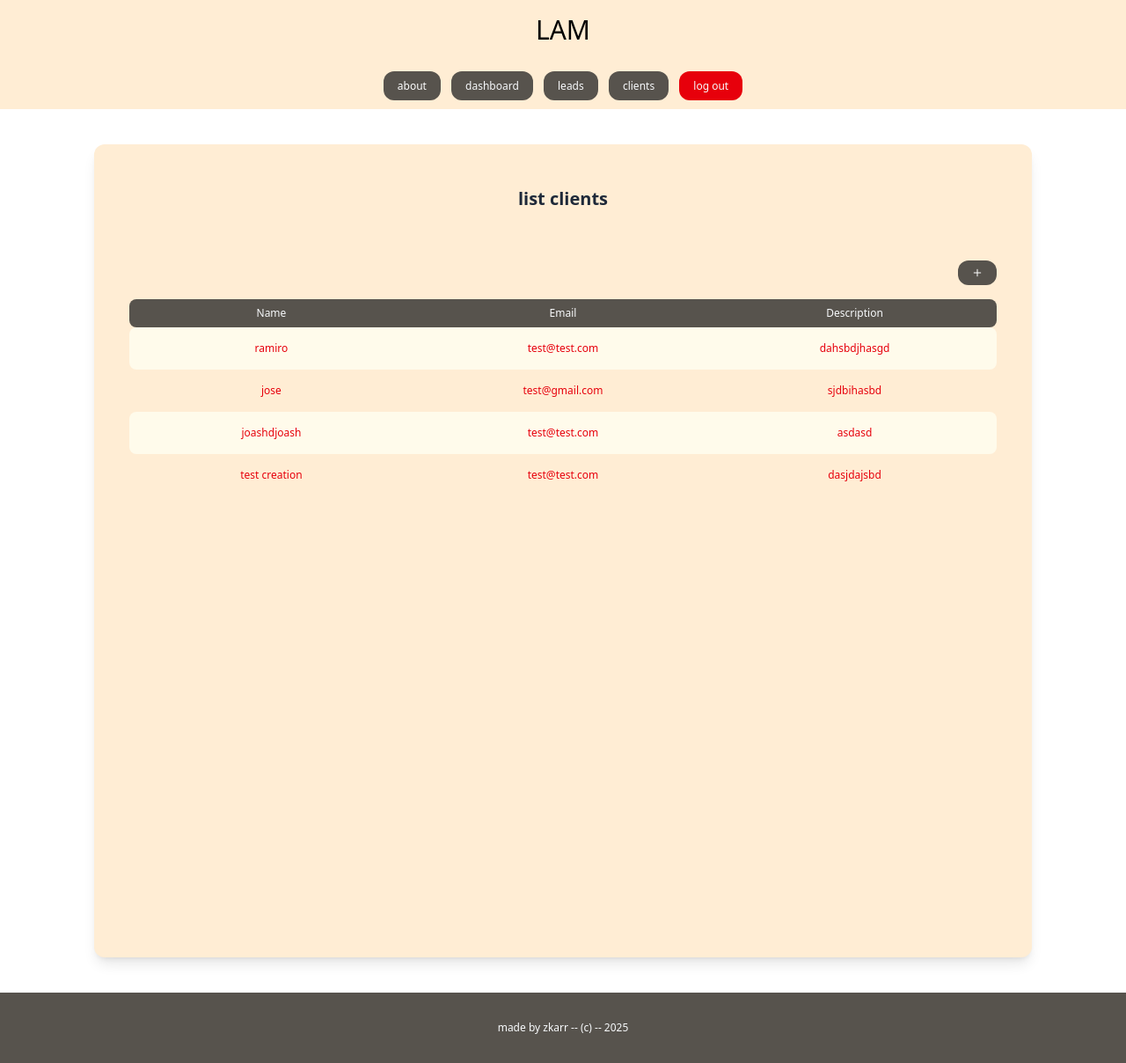
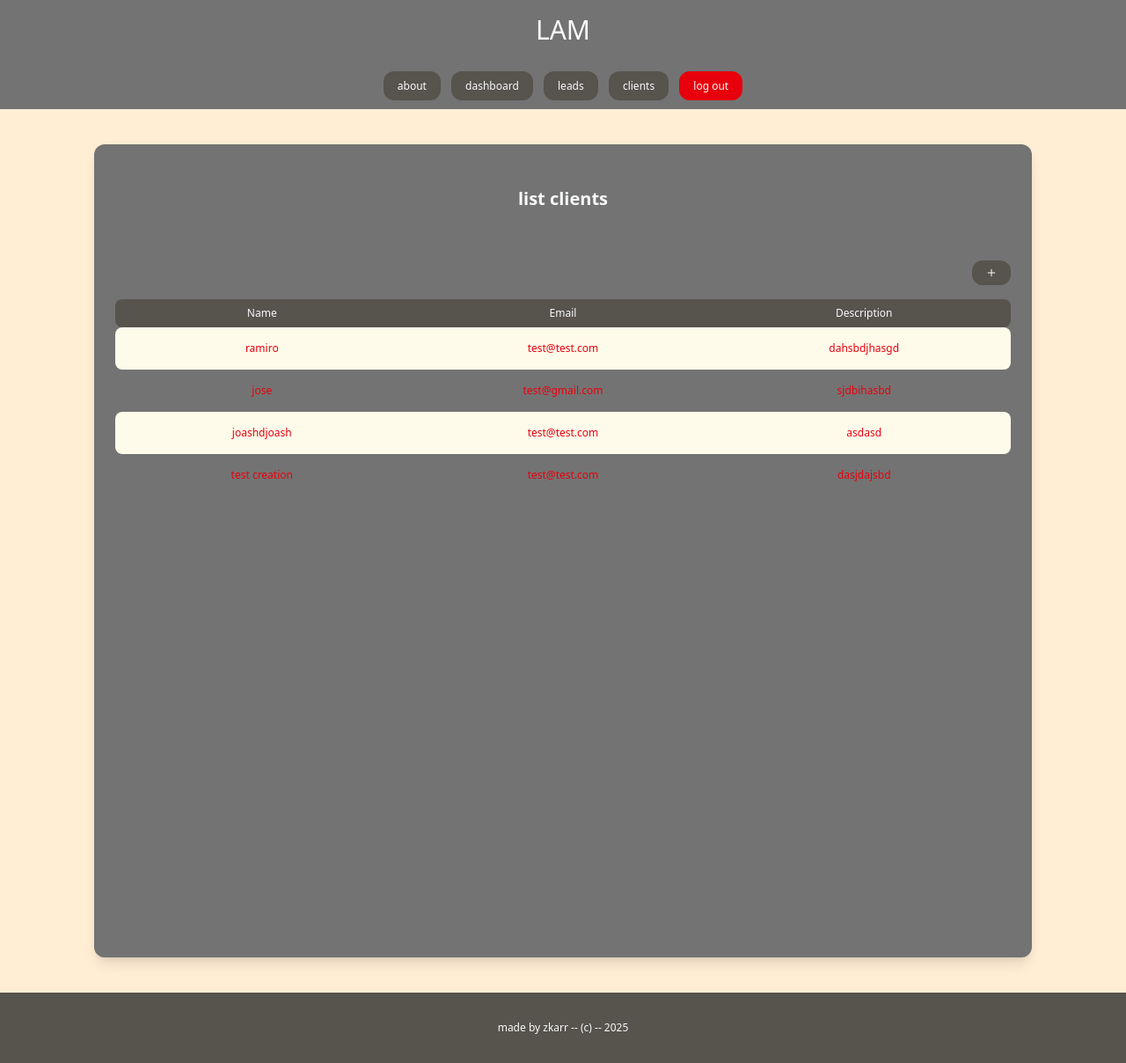
Before and after one commit to Daniel-Cervera/django, a Django app: page /dashboard/clients/ in a window 1280 px wide. Shown: the whole page at 88% size. Run offline with Django 5.2, Linux system fonts and the light colour scheme; a user stored in the database is signed in; data comes from the database, SQL or seed files in the repository.

Commit message:
change the color of some divs and buttons in base.html and clients_list.html

```diff
--- a/mysite/client/templates/client/clients_list.html
+++ b/mysite/client/templates/client/clients_list.html
@@ -3,10 +3,10 @@
 {% block title %}clients{% endblock %}
 
 {% block content %}
-<div class="w-5/6 mx-auto rounded-xl overflow-hidden mt-10 mb-10 bg-orange-100 shadow-lg">
-    <div class="p-4">
-        <h1 class="mt-8 mb-8 text-center text-xl font-semibold text-gray-800">list clients</h1>
-        <div class="py-6 px-6 bg-orange-100 min-h-screen">
+<div class="w-5/6 mx-auto rounded-xl overflow-scroll mt-10 mb-10 bg-neutral-500 shadow-lg">
+    <div class="py-4">
+        <h1 class="mt-8 mb-8 text-center text-xl font-semibold text-slate-50">list clients</h1>
+        <div class="py-6 px-6 min-h-screen">
             <!-- <h1 class="mb-6 text-center text-xl font-semibold text-gray-800">list clients</h1> -->
 
             <div class="flex justify-end mb-4" title="add client">
--- a/mysite/core/templates/core/base.html
+++ b/mysite/core/templates/core/base.html
@@ -6,24 +6,24 @@
         <script src="https://cdn.jsdelivr.net/npm/@tailwindcss/browser@4"></script>
         <title>{% block title %}{% endblock %}</title>
     </head>
-    <body>
-<div class="py-4 px-6 bg-orange-100">
-    <h1 class="text-3xl text-center bg-orange-100">
-        LAM
-    </h1>
-</div>
+    <body class="bg-orange-100">
+    <div class="py-4 px-6 bg-neutral-500">
+        <h1 class="text-3xl text-center text-slate-50">
+            LAM
+        </h1>
+    </div>
 
-    <nav class="py-4 px-6 flex justify-center bg-orange-100">
+    <nav class="py-4 px-6 flex justify-center bg-neutral-500">
         <div class="space-x-2">
-            <a href="{% url 'about' %}" class="py-2 px-4 text-center bg-stone-600 text-xs text-slate-50 rounded-xl text-white">about</a>
+            <a href="{% url 'about' %}" class="py-2 px-4 text-center bg-stone-600 hover:bg-stone-800 text-xs text-slate-50 rounded-xl text-white">about</a>
                 {% if request.user.is_authenticated %}
-                    <a href="{% url 'dashboard' %}" class="py-2 px-4 text-center bg-stone-600 rounded-xl text-xs text-slate-50">dashboard</a>
-                    <a href="{% url 'leads_list' %}" class="py-2 px-4 text-center bg-stone-600 rounded-xl text-xs text-slate-50">leads</a>
-                    <a href="{% url 'clients_list' %}" class="py-2 px-4 text-center bg-stone-600 rounded-xl text-xs text-slate-50">clients</a>
-                    <a href="{% url 'logout' %}" class="py-2 px-4  text-center bg-red-600 text-xs rounded-xl text-slate-50">log out</a>
+                    <a href="{% url 'dashboard' %}" class="py-2 px-4 text-center bg-stone-600 hover:bg-stone-800 rounded-xl text-xs text-slate-50">dashboard</a>
+                    <a href="{% url 'leads_list' %}" class="py-2 px-4 text-center bg-stone-600 hover:bg-stone-800 rounded-xl text-xs text-slate-50">leads</a>
+                    <a href="{% url 'clients_list' %}" class="py-2 px-4 text-center bg-stone-600 hover:bg-stone-800 rounded-xl text-xs text-slate-50">clients</a>
+                    <a href="{% url 'logout' %}" class="py-2 px-4  text-center bg-red-600 hover:bg-red-800 text-xs rounded-xl text-slate-50">log out</a>
                 {% else %}
-                    <a href="{% url 'login' %}" class="py-2 px-4 text-center bg-stone-600 text-xs text-slate-50 rounded-xl text-white">log in</a>
-                    <a href="{% url 'signup' %}" class="py-2 px-4 text-center bg-stone-500 text-xs text-slate-50 rounded-xl">sign up</a>
+                    <a href="{% url 'login' %}" class="py-2 px-4 text-center bg-stone-600 hover:bg-stone-800 text-xs text-slate-50 rounded-xl text-white">log in</a>
+                    <a href="{% url 'signup' %}" class="py-2 px-4 text-center bg-stone-500 hover:bg-stone-800 text-xs text-slate-50 rounded-xl">sign up</a>
                 {% endif %}
         </div>
     </nav>
```
